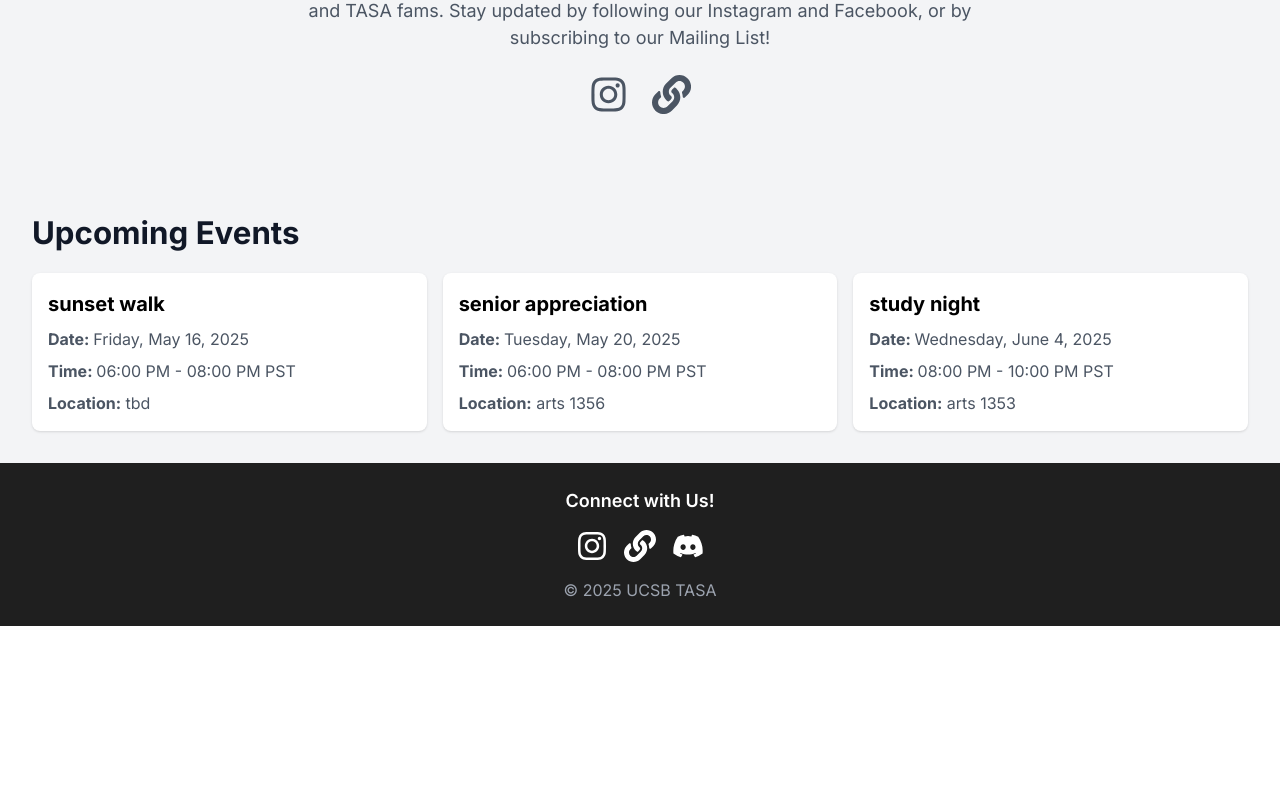
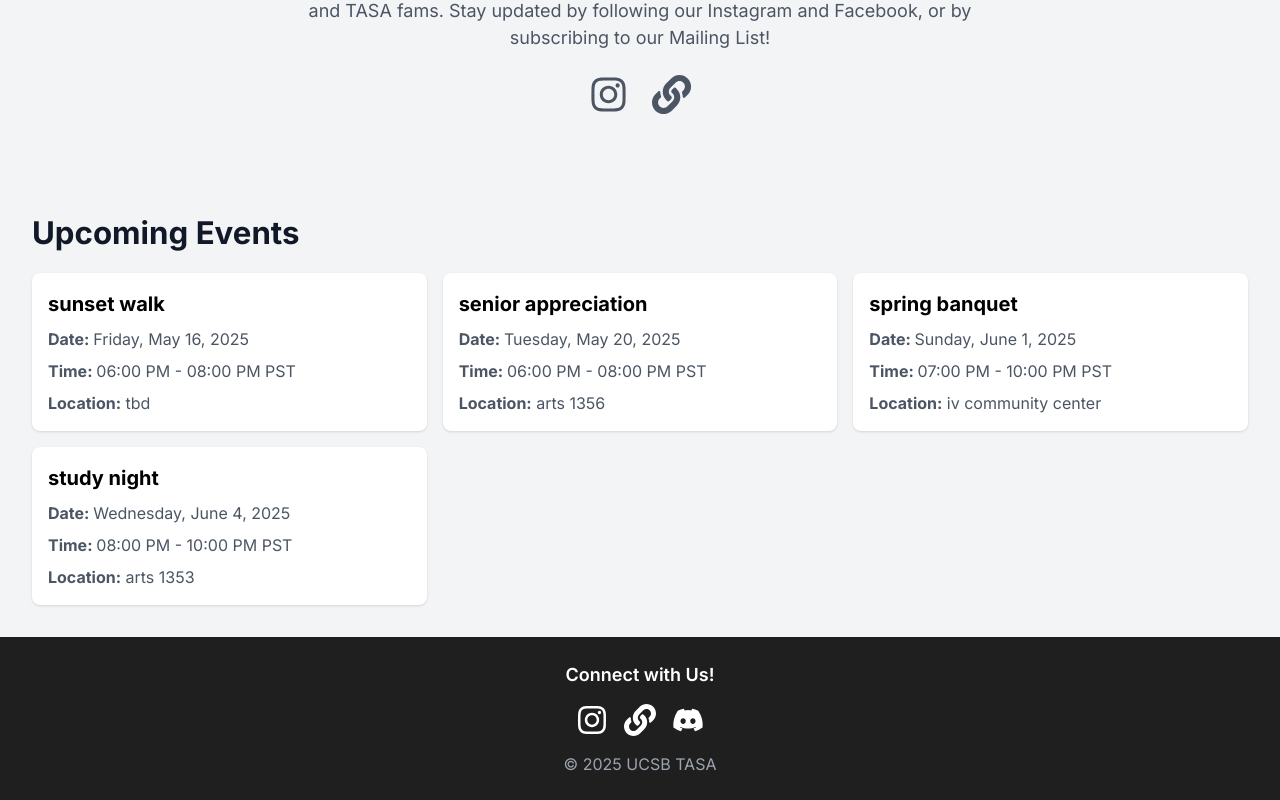
Before and after one commit to UCSBTASA/UCSBTASA.github.io, a Next.js app: page / in a window 1280 px wide. Shown: the part 1243-2043 px from the top of the page. Before the commit the page ends 1869 px from the top, so only its background shows below. Built offline with nearby package versions, Linux system fonts and the light colour scheme.

Commit message:
Update eventData.ts

```diff
--- a/data/eventData.ts
+++ b/data/eventData.ts
@@ -21,14 +21,14 @@ const events =
     "customTime": ""
   },
   {
-    "title": "spring banquet (details tbd)",
-    "day of week": NaN,
-    "date": "TBD",
-    "time": "",
-    "start": "TBD",
-    "end": "TBD",
-    "location": "tbd",
-    "customTime": "TBD"
+    "title": "spring banquet",
+    "day of week": "Sunday",
+    "date": "2025-06-01",
+    "time": "07:00 PM - 10:00 PM",
+    "start": "07:00 PM",
+    "end": "10:00 PM",
+    "location": "iv community center",
+    "customTime": ""
   },
   {
     "title": "study night",
```
